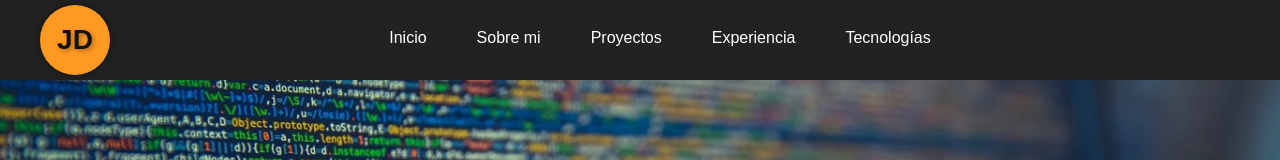
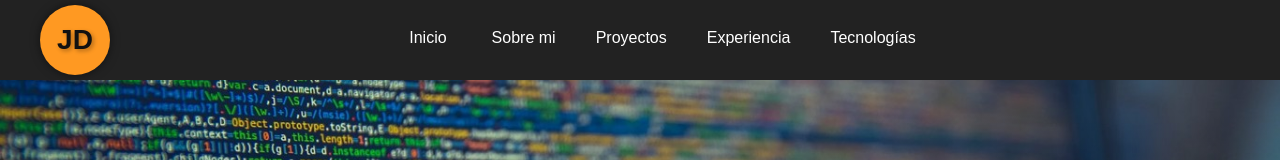
Before and after one commit to Dragnell27/Portafolio, a React (Vite) app: page / in a window 1280 px wide. Shown: the top 160 px of the page. Built offline with nearby package versions, Linux system fonts and the light colour scheme.

Commit message:
Se corrige error ocasionado por el cambio del className de la etiqueta main.

```diff
--- a/src/components/header.jsx
+++ b/src/components/header.jsx
@@ -13,7 +13,7 @@ export const Nav = ({ }) => {
                         duration={500}
                         offset={-80}
                         className='h-nav-ul-li'
-                        aria-label='Home'
+                        arial-label='Home'
                     >
                         Inicio
                     </Link>
@@ -24,8 +24,7 @@ export const Nav = ({ }) => {
                         smooth={true}
                         duration={500}
                         offset={-80}
-                        className='h-nav-ul-li'
-                        aria-label='About'
+                        arial-label='About'
                     >
                         Sobre mi
                     </Link>
@@ -36,8 +35,7 @@ export const Nav = ({ }) => {
                         smooth={true}
                         duration={500}
                         offset={-80}
-                        className='h-nav-ul-li'
-                        aria-label='Projects'
+                        arial-label='Projects'
                     >
                         Proyectos
                     </Link>
@@ -48,8 +46,7 @@ export const Nav = ({ }) => {
                         smooth={true}
                         duration={500}
                         offset={-80}
-                        className='h-nav-ul-li'
-                        aria-label='Experience'
+                        arial-label='Experience'
                     >
                         Experiencia
                     </Link>
@@ -60,8 +57,7 @@ export const Nav = ({ }) => {
                         smooth={true}
                         duration={500}
                         offset={-80}
-                        className='h-nav-ul-li'
-                        aria-label='Technologies'
+                        arial-label='Technologies'
                     >
                         Tecnologías
                     </Link>
--- a/src/css/indexmax.css
+++ b/src/css/indexmax.css
@@ -1,5 +1,5 @@
 @media (max-width: 768px) {
-    .experience{
+    .main{
         width: 98%;
     }
     .img-container {
```
